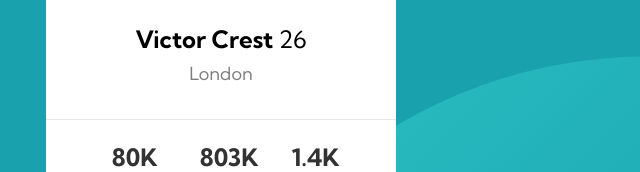
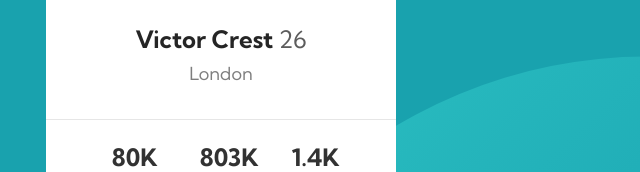
Before and after one commit to Udeme01/profile-card-component, a plain HTML site: page index.html in a window 1280 px wide. Shown: the part 384-556 px from the top of the page, 419-1059 px from the left. Drawn offline with Linux system fonts and the light colour scheme.

Commit message:
modified css

```diff
--- a/style.css
+++ b/style.css
@@ -133,10 +133,12 @@ body {
 .profile__bio h1 {
   font-size: 1.5rem;
   font-weight: var(--fw-bold);
+  opacity: 85%;
 }
 
 .profile__bio span {
   font-weight: var(--fw-light);
+  opacity: 75%;
 }
 
 .profile__bio p {
```
